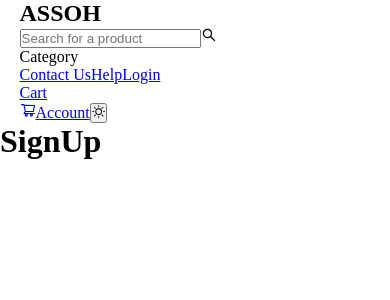
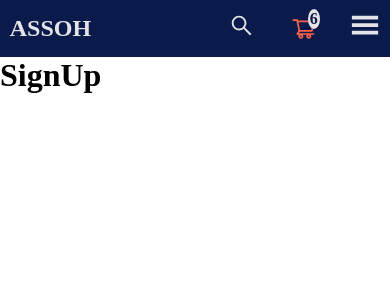
Before and after one commit to DialloAbdourahman/Assoh-Frontend, a React (Create React App) app: page /signup in a window 390 px wide. Shown: the top 300 px of the page. Built offline with nearby package versions, Linux system fonts and the light colour scheme.

Commit message:
Navbar almost done, started sidebar and started mobile search

```diff
--- a/src/App.js
+++ b/src/App.js
@@ -3,12 +3,14 @@ import { BrowserRouter, Routes, Route } from 'react-router-dom';
 import { Home, Login, SignUp } from './pages';
 import { useGlobalContext } from './contexts/globalContext';
 import { Navbar } from './components';
+import Sidebar from './components/Sidebar';
 
 function App() {
   const { user } = useGlobalContext();
   return (
     <BrowserRouter>
       <Navbar />
+      <Sidebar />
       <Routes>
         <Route path='/' element={<Home />} />
         <Route path='/login' element={<Login />} />
@@ -18,4 +20,6 @@ function App() {
   );
 }
 
+// Write the condition is such a way that when we are in large screens, we set the sidebar to false and samething for the mobile search component
+
 export default App;
--- /dev/null
+++ b/src/components/CategoriesList.js
@@ -0,0 +1,36 @@
+import React from 'react';
+import styled from '@emotion/styled';
+import { Link } from 'react-router-dom';
+
+const CategoriesList = () => {
+  return (
+    <Wrapper>
+      <Link to={'/'}>Electronics</Link>
+      <Link to={'/'}>Beauty</Link>
+      <Link to={'/'}>Fashion</Link>
+      <Link to={'/'}>Sports</Link>
+    </Wrapper>
+  );
+};
+
+const Wrapper = styled.div`
+  background-color: var(--lightgrey);
+  padding: 5px 10px;
+  border-radius: 3px;
+  border: 1px solid black;
+
+  a {
+    display: block;
+    margin: 10px 0;
+    padding: 5px 0;
+    color: var(--black);
+    font-weight: bold;
+    transition: padding 0.3s linear;
+  }
+
+  a:hover {
+    padding-left: 10px;
+  }
+`;
+
+export default CategoriesList;
--- /dev/null
+++ b/src/components/MobileSearch.js
@@ -0,0 +1,28 @@
+import React from 'react';
+import styled from '@emotion/styled';
+
+const MobileSearch = ({ setShowMobileSearch }) => {
+  return (
+    <Wrapper>
+      This is the search form for mobile applications
+      <button onClick={() => setShowMobileSearch(false)}>close form</button>
+    </Wrapper>
+  );
+};
+
+const Wrapper = styled.section`
+  background-color: red;
+  position: fixed;
+  top: 0;
+  bottom: 0;
+  left: 0;
+  right: 0;
+  z-index: 1000;
+  display: none;
+
+  @media (max-width: 500px) {
+    display: block;
+  }
+`;
+
+export default MobileSearch;
--- a/src/components/Navbar.js
+++ b/src/components/Navbar.js
@@ -1,46 +1,298 @@
-import React from 'react';
+import React, { useState, useEffect } from 'react';
 import styled from 'styled-components';
 import { AiOutlineShoppingCart, AiOutlineSearch } from 'react-icons/ai';
-import { BsSun } from 'react-icons/bs';
-import { GiMoon } from 'react-icons/gi';
+import { MdDarkMode, MdLightMode } from 'react-icons/md';
+import { GiHamburgerMenu } from 'react-icons/gi';
 import { Link } from 'react-router-dom';
+import { useGlobalContext } from '../contexts/globalContext';
+import { OPEN_SIDEBAR, TOGGLE_THEME, CLOSE_SIDEBAR } from '../utils/actions';
+import CategoriesList from './CategoriesList';
+import SearchList from './SearchList';
+import MobileSearch from './MobileSearch';
 
 const Navbar = () => {
+  const [showMobileSearch, setShowMobileSearch] = useState(false);
+  const { light, user, dispatch } = useGlobalContext();
+
+  useEffect(() => {
+    const checkSize = () => {
+      if (window.innerWidth > 500) {
+        setShowMobileSearch(false);
+        dispatch({ type: CLOSE_SIDEBAR });
+      }
+    };
+
+    window.addEventListener('resize', checkSize);
+    return () => {
+      window.removeEventListener('resize', checkSize);
+    };
+  }, []);
+
   return (
-    <Wrapper>
+    <Wrapper
+      style={{
+        background: `${light ? 'var(--darkblue)' : 'var(--lightblack)'}`,
+      }}
+    >
       <div className='container'>
         <h1 className='logo'>ASSOH</h1>
-        <form method='post'>
+        <form method='post' className='search-form'>
           <input
             type='text'
             name='search'
             id='search'
             placeholder='Search for a product'
+            autoComplete='off'
           />
+          <button type='submit' className='search-icon'>
+            <AiOutlineSearch />
+          </button>
+          {/* <SearchList /> */}
+        </form>
+        <button
+          type='submit'
+          className='search-mobile-button'
+          onClick={() => setShowMobileSearch(true)}
+        >
           <AiOutlineSearch />
-        </form>
+        </button>
         <div className='category-container'>
           <p className='category'>Category</p>
-          <div className='categories'></div>
+          <CategoriesList />
         </div>
-        <Link to={'/'}>Contact Us</Link>
-        <Link to={'/'}>Help</Link>
-        <Link to={'/'} className='login'>
-          Login
+        <Link to={'/'} className='contact-us'>
+          Contact Us
         </Link>
-        <Link to={'/cart'}>
-          <p>Cart</p>
-          <AiOutlineShoppingCart />
+        <Link to={'/'} className='help'>
+          Help
         </Link>
-        <Link to={'account'}>Account</Link>
-        <button>
-          <BsSun />
+        {!user && (
+          <Link to={'/login'} className='login'>
+            Login
+          </Link>
+        )}
+        <Link to={'/cart'} className='cart'>
+          <p className='cart-text'>Cart</p>
+          <AiOutlineShoppingCart className='cart-icon' />
+          <div className='cart-number'>
+            <span>6</span>
+          </div>
+        </Link>
+        {user && <Link to={'account'}>{user}</Link>}
+        <button
+          className='theme'
+          onClick={() => dispatch({ type: TOGGLE_THEME })}
+        >
+          {light ? <MdDarkMode /> : <MdLightMode />}
+        </button>
+        <button
+          className='toggle-sidebar'
+          onClick={() => {
+            dispatch({ type: OPEN_SIDEBAR });
+          }}
+        >
+          <GiHamburgerMenu />
         </button>
       </div>
+      {showMobileSearch && (
+        <MobileSearch
+          showMobileSearch={showMobileSearch}
+          setShowMobileSearch={setShowMobileSearch}
+        />
+      )}
     </Wrapper>
   );
 };
 
 export default Navbar;
 
-const Wrapper = styled.nav``;
+const Wrapper = styled.nav`
+  color: var(--lightgrey);
+  transition: var(--themetransitionspeed);
+
+  .container {
+    display: flex;
+    justify-content: space-between;
+    align-items: center;
+  }
+
+  .cart {
+    display: flex;
+    justify-content: space-between;
+    align-items: center;
+    position: relative;
+  }
+
+  .cart-icon {
+    font-size: 25px;
+    margin-left: 3px;
+    color: var(--orange);
+  }
+
+  .cart-number {
+    background-color: var(--lightgrey);
+    border-radius: 50%;
+    padding: 1px 2px;
+    color: var(--darkblue);
+    position: absolute;
+    right: -14%;
+    top: -30%;
+    font-size: 16px;
+    font-weight: bolder;
+    display: flex;
+    justify-content: center;
+    align-items: center;
+  }
+
+  .theme {
+    background-color: transparent;
+    border: none;
+    font-size: 25px;
+    color: var(--orange);
+  }
+
+  .search-form {
+    position: relative;
+    width: 35%;
+    display: flex;
+    align-items: center;
+    padding: 15px 0;
+  }
+
+  .search-form input {
+    padding: 7px 10px;
+    width: 100%;
+    border: none;
+    border-radius: 5px;
+    outline: none;
+  }
+
+  .search-icon {
+    position: absolute;
+    right: 10px;
+    top: 23px;
+    background-color: transparent;
+    border: none;
+    color: var(--darkblue);
+  }
+
+  .search-mobile-button {
+    background-color: transparent;
+    border: none;
+    color: var(--lightgrey);
+    font-size: 25px;
+    display: flex;
+    align-items: center;
+    justify-content: center;
+    display: none;
+  }
+
+  .login {
+    border: 2px solid var(--orange);
+    border-radius: 5px;
+    padding: 5px 10px;
+  }
+
+  .toggle-sidebar {
+    background-color: transparent;
+    border: none;
+    outline: none;
+    color: var(--lightgrey);
+    font-size: 30px;
+    display: none;
+  }
+
+  .category-container {
+    cursor: pointer;
+    position: relative;
+    align-self: stretch;
+    display: flex;
+    align-items: center;
+    padding: 15px 0;
+  }
+
+  .category-container:hover div {
+    display: block;
+  }
+
+  .category-container div {
+    position: absolute;
+    top: 90%;
+    right: 50%;
+    left: 50%;
+    transform: translate(-50%, 0);
+    width: 250%;
+    display: none;
+  }
+
+  .category-container:hover .category {
+    color: var(--orange);
+  }
+
+  a {
+    color: var(--lightgrey);
+    text-decoration: none;
+  }
+
+  .category:hover,
+  .login:hover,
+  .contact-us:hover,
+  .cart:hover,
+  .help:hover {
+    transition: color 0.2s linear;
+    color: var(--orange);
+  }
+
+  @media (max-width: 900px) {
+    .cart-text {
+      display: none;
+    }
+  }
+
+  @media (max-width: 800px) {
+    .contact-us,
+    .help {
+      display: none;
+    }
+
+    .search-form {
+      width: 50%;
+    }
+  }
+
+  @media (max-width: 700px) {
+    .theme {
+      display: none;
+    }
+
+    .toggle-sidebar {
+      display: block;
+    }
+  }
+
+  @media (max-width: 650px) {
+    .category-container {
+      display: none;
+    }
+  }
+
+  @media (max-width: 500px) {
+    padding: 10px 0;
+
+    .search-form {
+      display: none;
+    }
+
+    .search-mobile-button {
+      display: block;
+    }
+
+    .login {
+      display: none;
+    }
+
+    .logo {
+      flex-grow: 0.5;
+    }
+  }
+`;
--- /dev/null
+++ b/src/components/SearchList.js
@@ -0,0 +1,40 @@
+import React from 'react';
+import { Link } from 'react-router-dom';
+import styled from 'styled-components';
+
+const SearchList = () => {
+  return (
+    <Wrapper>
+      <Link to={'/'}>Search option 1</Link>
+      <Link to={'/'}>Search option 2</Link>
+      <Link to={'/'}>Search option 3</Link>
+      <Link to={'/'}>Search option 4</Link>
+      <Link to={'/'}>Search option 5</Link>
+    </Wrapper>
+  );
+};
+
+const Wrapper = styled.div`
+  position: absolute;
+  top: 90%;
+  width: 100%;
+  background-color: var(--lightgrey);
+  padding: 5px 10px;
+  border-radius: 3px;
+  border: 1px solid black;
+
+  a {
+    display: block;
+    margin: 10px 0;
+    padding: 5px 0;
+    color: var(--black);
+    font-weight: bold;
+    transition: transform 0.3s linear;
+  }
+
+  a:hover {
+    transform: translateX(3%);
+  }
+`;
+
+export default SearchList;
--- /dev/null
+++ b/src/components/Sidebar.js
@@ -0,0 +1,58 @@
+import React from 'react';
+import styled from 'styled-components';
+import { useGlobalContext } from '../contexts/globalContext';
+import { CLOSE_SIDEBAR } from '../utils/actions';
+
+const Sidebar = () => {
+  const { sidebar, dispatch } = useGlobalContext();
+  return (
+    <Wrapper
+      style={{
+        transform: `${
+          sidebar === true ? 'translateX(0)' : 'translateX(-100%)'
+        }`,
+      }}
+    >
+      <div className='inside-sidebar'>
+        Sidebar
+        <button onClick={() => dispatch({ type: CLOSE_SIDEBAR })}>close</button>
+      </div>
+      <div
+        className='outside-sidebar'
+        onClick={() => dispatch({ type: CLOSE_SIDEBAR })}
+      ></div>
+    </Wrapper>
+  );
+};
+
+const Wrapper = styled.section`
+  position: fixed;
+  top: 0;
+  bottom: 0;
+  left: 0;
+  right: 0;
+  transition: transform 0.1s ease-in;
+  display: none;
+
+  .inside-sidebar {
+    background-color: red;
+    width: 60%;
+    height: 100%;
+    position: absolute;
+    left: 0;
+  }
+
+  .outside-sidebar {
+    background: rgba(1, 1, 1, 0.5);
+    width: 40%;
+    height: 100%;
+    position: absolute;
+    right: 0;
+  }
+
+  @media (max-width: 700px) {
+    display: block;
+  }
+`;
+
+export default Sidebar;
--- a/src/contexts/globalContext.js
+++ b/src/contexts/globalContext.js
@@ -5,6 +5,7 @@ import {} from '../utils/actions';
 const initialState = {
   user: null,
   light: true,
+  sidebar: false,
 };
 
 const GlobalContext = React.createContext();
--- a/src/index.css
+++ b/src/index.css
@@ -4,6 +4,7 @@
   --lightgrey: #e4e4e7;
   --orange: #fd624c;
   --darkblue: #0a1a4a;
+  --themetransitionspeed: 0.5s;
 }
 * {
   margin: 0;
@@ -12,7 +13,7 @@
 }
 
 .container {
-  max-width: 1200px;
-  width: 90%;
+  max-width: 1300px;
+  width: 95%;
   margin: 0 auto;
 }
--- a/src/reducers/globalReducer.js
+++ b/src/reducers/globalReducer.js
@@ -1,5 +1,19 @@
-import {} from '../utils/actions';
+import { OPEN_SIDEBAR, TOGGLE_THEME, CLOSE_SIDEBAR } from '../utils/actions';
 
-const globalReducer = (state, action) => {};
+const globalReducer = (state, action) => {
+  if (action.type === TOGGLE_THEME) {
+    return { ...state, light: !state.light };
+  }
+
+  if (action.type === OPEN_SIDEBAR) {
+    return { ...state, sidebar: true };
+  }
+
+  if (action.type === CLOSE_SIDEBAR) {
+    return { ...state, sidebar: false };
+  }
+
+  throw new Error(`No Matching "${action.type}" - action type`);
+};
 
 export default globalReducer;
--- a/src/utils/actions.js
+++ b/src/utils/actions.js
@@ -0,0 +1,3 @@
+export const TOGGLE_THEME = 'TOGGLE_THEME';
+export const OPEN_SIDEBAR = 'OPEN_SIDEBAR';
+export const CLOSE_SIDEBAR = 'CLOSE_SIDEBAR';
```
